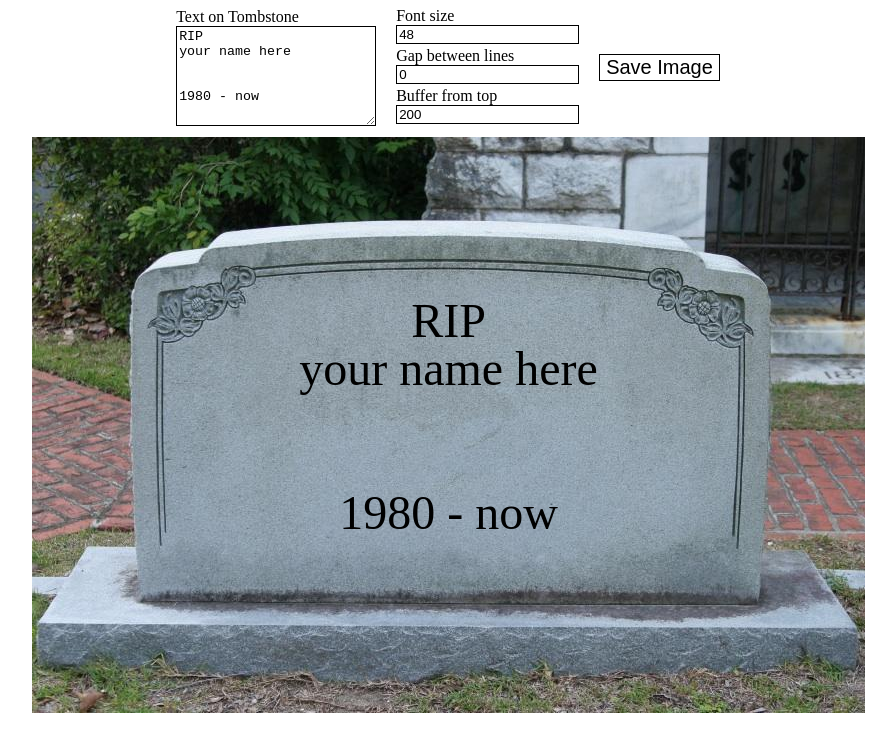
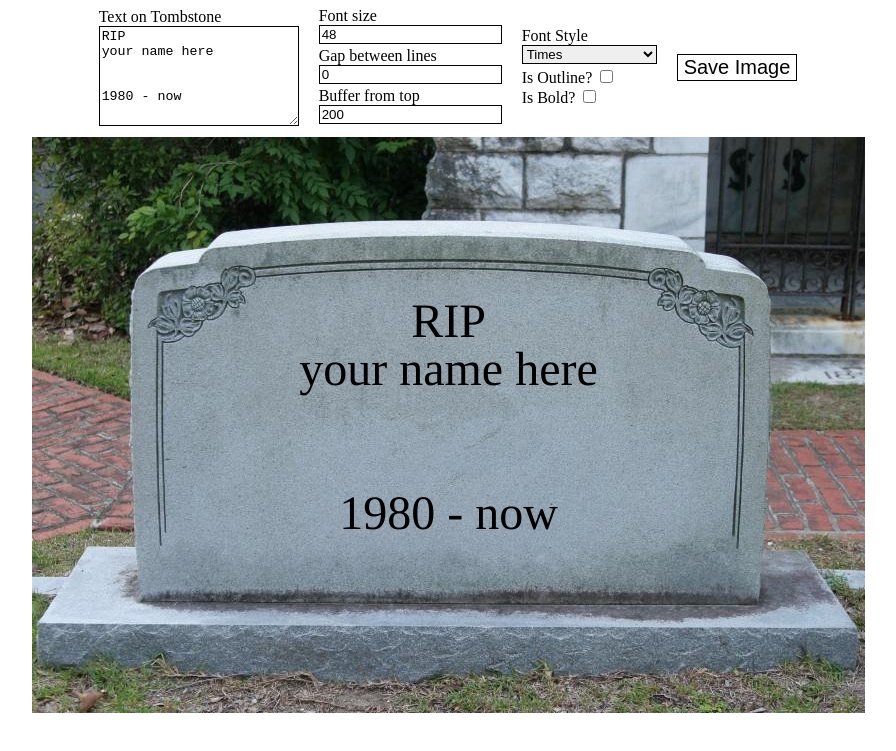
Before and after one commit to mpaulweeks/tombstone, a plain HTML site: page index.html in a window 1280 px wide. Shown: the part 45-796 px from the top of the page, without its empty margins (197-1093 px from the left). Drawn offline with Linux system fonts and the light colour scheme.

Commit message:
add more font styling options

```diff
--- a/index.html
+++ b/index.html
@@ -8,7 +8,7 @@
       width: 100%;
       margin: 0 auto;
     }
-    textarea, input, button {
+    textarea, input, button, select {
       border: 1px solid black;
     }
     .row {
@@ -101,7 +101,38 @@ your name here
       </div>
     </div>
     <div class="column">
-      <a id="download-link" download="tombstone.png"></a>
+      <div>
+        Font Style
+      </div>
+      <div class="input-container">
+        <select id="font-style">
+          <option value="Times">Times</option>
+          <option value="Arial">Arial</option>
+          <option value="Helvetica">Helvetica</option>
+          <option value="Times New Roman">Times New Roman</option>
+          <option value="Courier New">Courier New</option>
+          <option value="Courier">Courier</option>
+          <option value="Verdana">Verdana</option>
+          <option value="Georgia">Georgia</option>
+          <option value="Palatino">Palatino</option>
+          <option value="Garamond">Garamond</option>
+          <option value="Bookman">Bookman</option>
+          <option value="Comic Sans MS">Comic Sans MS</option>
+          <option value="Trebuchet MS">Trebuchet MS</option>
+          <option value="Arial Black">Arial Black</option>
+          <option value="Impact">Impact</option>
+        </select>
+      </div>
+      <div>
+        Is Outline?
+        <input id="font-is-outline" type="checkbox"/>
+      </div>
+      <div>
+        Is Bold?
+        <input id="font-is-bold" type="checkbox"/>
+      </div>
+    </div>
+    <div class="column">
       <div>
         <button id="save-button">Save Image</button>
       </div>
@@ -110,6 +141,7 @@ your name here
   <div class="row">
     <canvas id="canvas"></canvas>
   </div>
+  <a id="download-link" download="tombstone.png"></a>
 
   <script>
 
@@ -127,12 +159,22 @@ your name here
       const fontSize = parseInt(document.getElementById("font-size").value);
       const bufferSize = parseInt(document.getElementById("buffer-size").value);
       const gapSize = parseInt(document.getElementById("gap-size").value);
+      const fontStyle = document.getElementById("font-style").value;
+      const fontIsOutline = document.getElementById("font-is-outline").checked;
+      const fontWeight = document.getElementById("font-is-bold").checked ? 'bold' : 'normal';
 
       ctx.textAlign = "center";
-      ctx.font = fontSize + 'px serif';
+      ctx.font = `${fontWeight} ${fontSize}px ${fontStyle}`;
+      ctx.lineWidth = 1;
+
       elmTextArea.value.split('\n').forEach((line, i) => {
-        ctx.fillText(line, center, bufferSize + (i * (gapSize + fontSize)));
-      })
+        const yOffset = bufferSize + (i * (gapSize + fontSize));
+        if (fontIsOutline){
+          ctx.strokeText(line, center, yOffset);
+        } else {
+          ctx.fillText(line, center, yOffset);
+        }
+      });
     }
 
     img.onload = paint;
@@ -140,6 +182,12 @@ your name here
 
     document.addEventListener('input', e => {
       if (e.target.matches('input,textarea')) {
+        e.stopPropagation();
+        paint();
+      }
+    });
+    document.addEventListener('change', e => {
+      if (e.target.matches('select,input[type=checkbox]')) {
         e.stopPropagation();
         paint();
       }
```
